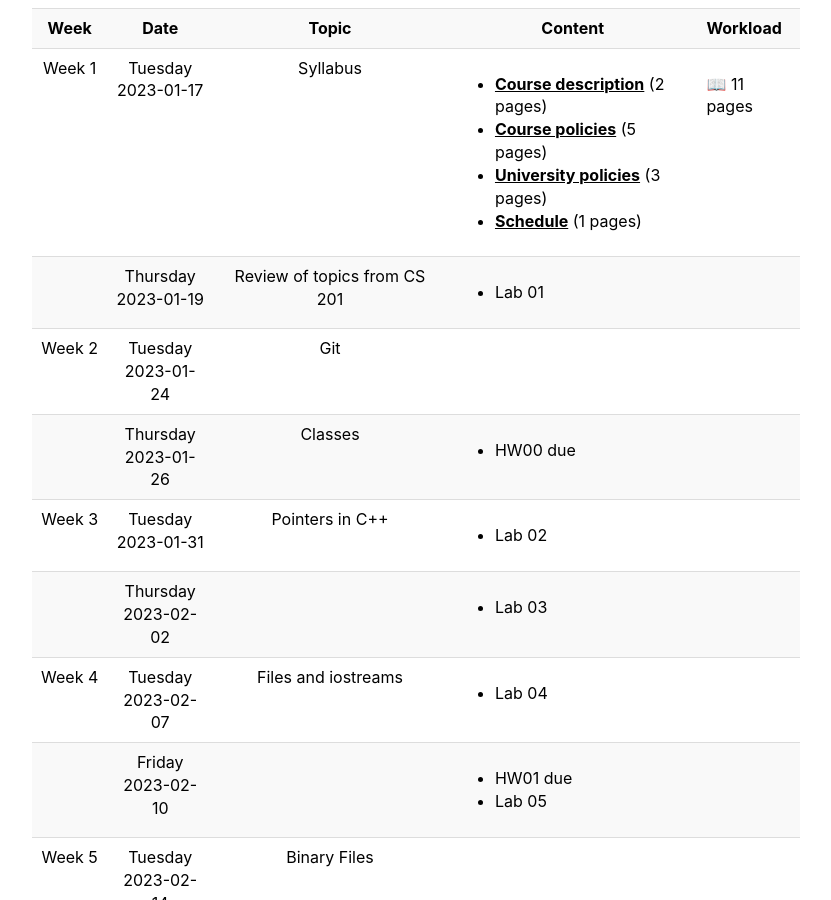
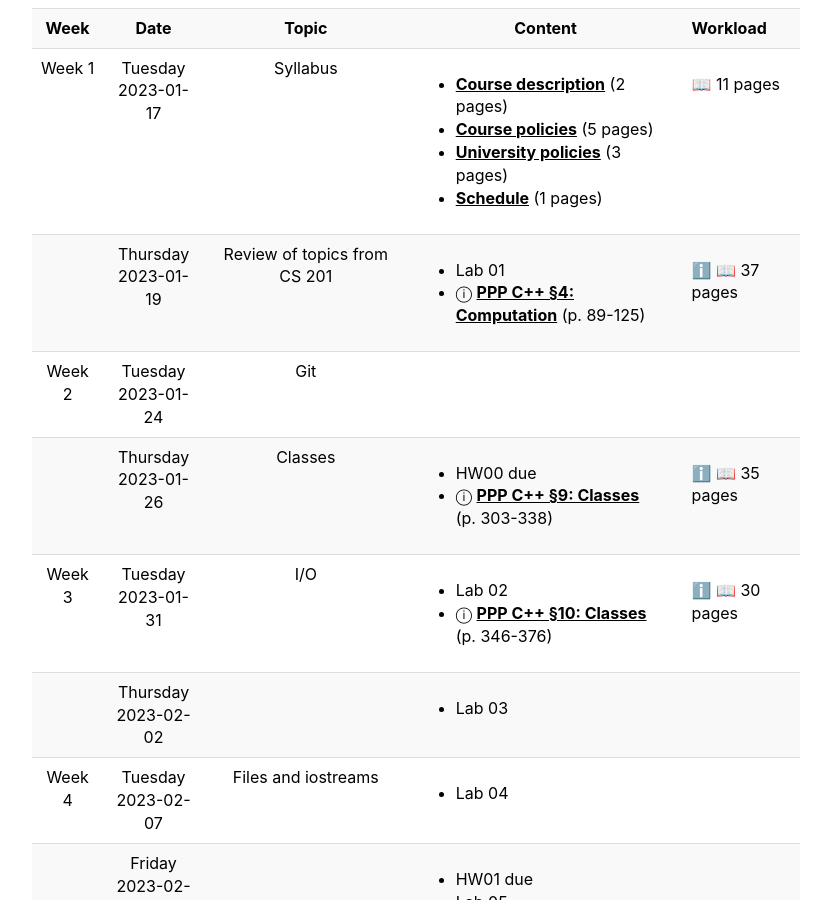
Before and after one commit to 2023-Spring-UAF-CS202/2023-Spring-UAF-CS202.github.io, a Jekyll site: the page built from schedule.md, in a window 1280 px wide and 900 px high, scrolled down 236 px. Shown: the whole window, without its empty margins (224-1055 px from the left). Built offline with Jekyll 4.4.1, drawn with Linux system fonts in a browser that asks for light colours.

Commit message:
Schedule

```diff
--- a/_data/schedule.yaml
+++ b/_data/schedule.yaml
@@ -33,6 +33,14 @@
   reading:
     -
      title: "Lab 01"
+    -
+     title: "PPP C++ §4: Computation"
+     url: "https://www.oreilly.com/library/view/programming-principles-and/9780133796759/ch04.xhtml#ch04"
+     optional: true
+     pages: "89-125"
+     length:
+       value: 37
+       unit: "pages"
 -
 ###################################
   start_new_week: true   # Week 2
@@ -45,15 +53,31 @@
   reading:
     -
      title: "HW00 due"
+    -
+     title: "PPP C++ §9: Classes"
+     url: "https://www.oreilly.com/library/view/programming-principles-and/9780133796759/ch09.xhtml#ch09"
+     optional: true
+     pages: "303-338"
+     length:
+       value: 35
+       unit: "pages"
 -
 ###################################
   start_new_week: true   # Week 3
 ###################################
-  topic: "Pointers in C++"
+  topic: "I/O"
   day_of_week: 1
   reading:
     -
      title: "Lab 02"
+    -
+     title: "PPP C++ §10: Classes"
+     url: "https://www.oreilly.com/library/view/programming-principles-and/9780133796759/ch10.xhtml#ch10"
+     optional: true
+     pages: "346-376"
+     length:
+       value: 30
+       unit: "pages"
 -
   day_of_week: 3
   reading:
```
